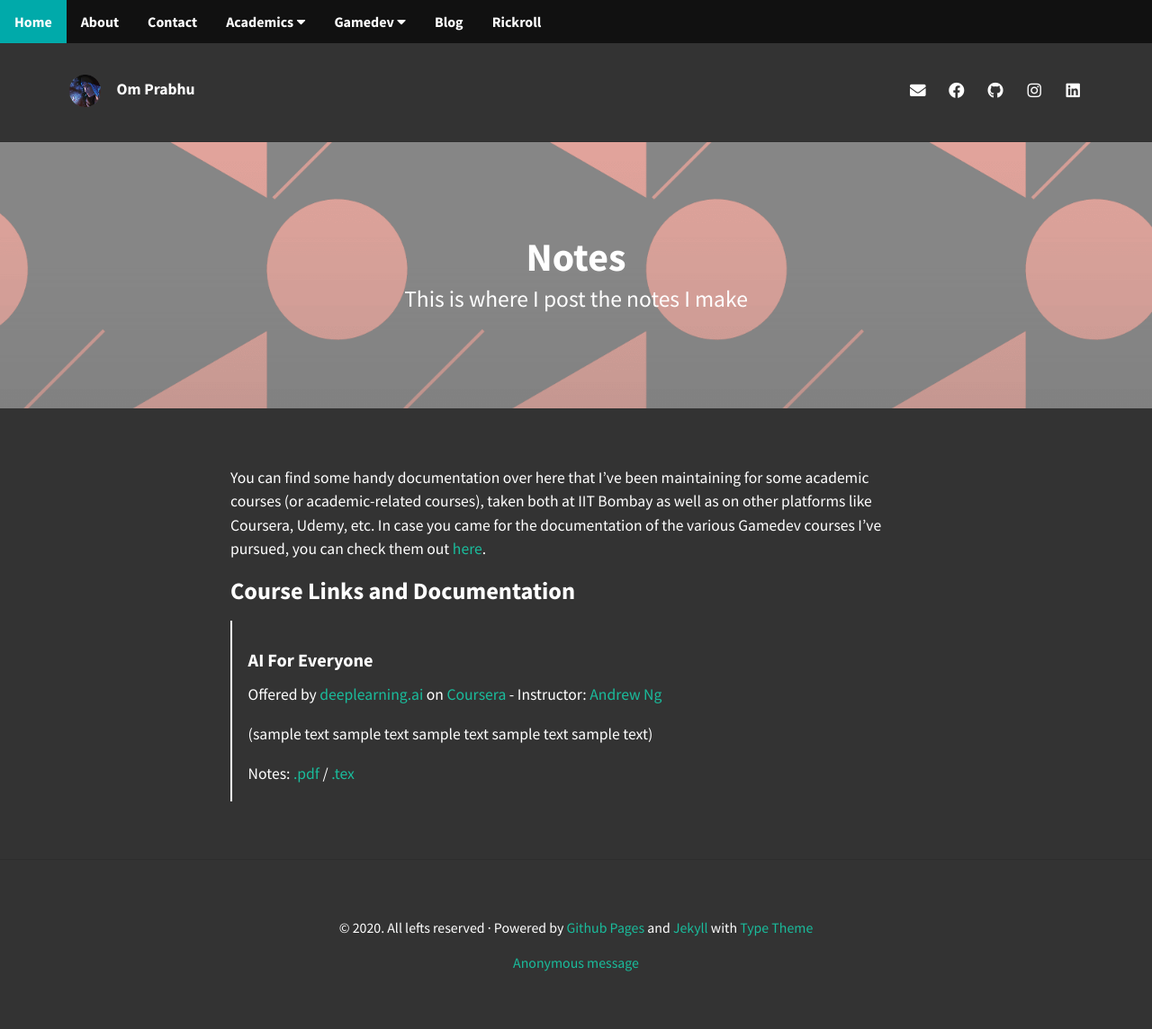
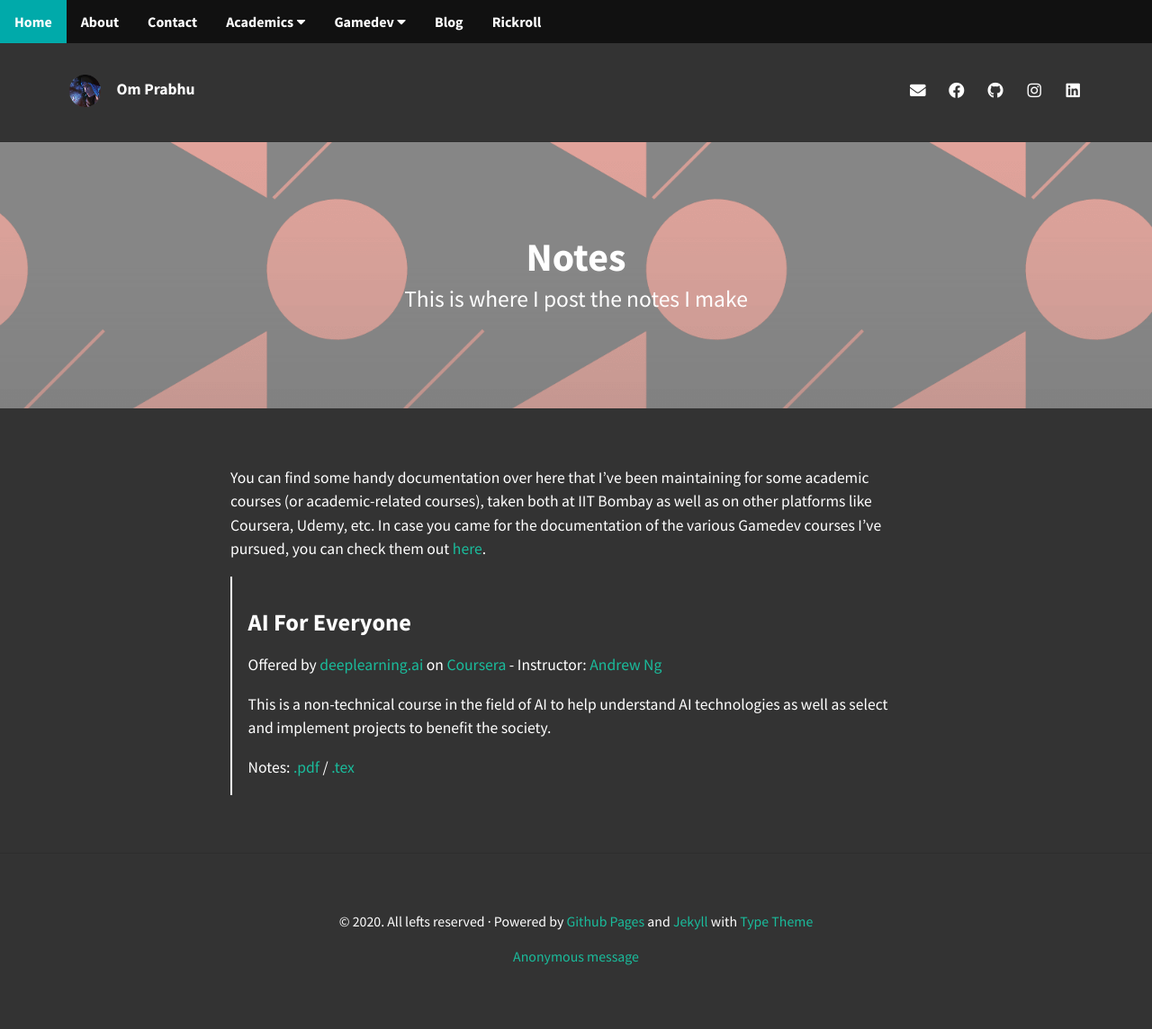
Before and after one commit to omprabhu31/omprabhu31.github.io, a Jekyll site: the page built from academics/notes.md, in a window 1280 px wide. Shown: the whole page at 90% size. Built offline with Jekyll 4.4.1, drawn with Linux system fonts in a browser that asks for light colours; nearby versions of some CDN libraries.

```diff
--- a/academics/notes.md
+++ b/academics/notes.md
@@ -9,11 +9,9 @@ hide: true
 
 You can find some handy documentation over here that I've been maintaining for some academic courses (or academic-related courses), taken both at IIT Bombay as well as on other platforms like Coursera, Udemy, etc. In case you came for the documentation of the various Gamedev courses I've pursued, you can check them out [here](/gamedev/courses/).
 
-<h3>Course Links and Documentation</h3>
-
-> <h4>AI For Everyone</h4>
-> Offered by [deeplearning.ai](https://www.deeplearning.ai/) on [Coursera](https://www.coursera.org/) - Instructor: [Andrew Ng](https://www.coursera.org/instructor/andrewng)
+> <h3>AI For Everyone</h3>
+> Offered by [deeplearning.ai](https://www.deeplearning.ai/) on [Coursera](https://www.coursera.org/)  -  Instructor: [Andrew Ng](https://www.coursera.org/instructor/andrewng)
 >
->(sample text sample text sample text sample text sample text)
+> This is a non-technical course in the field of AI to help understand AI technologies as well as select and implement projects to benefit the society.
 >
 > Notes: [.pdf](/academics/docs/ai_for_everyone/AI for Everyone.pdf) / [.tex](https://github.com/omprabhu31/omprabhu31.github.io/blob/master/academics/docs/ai_for_everyone/AI%20for%20Everyone.tex)
```
